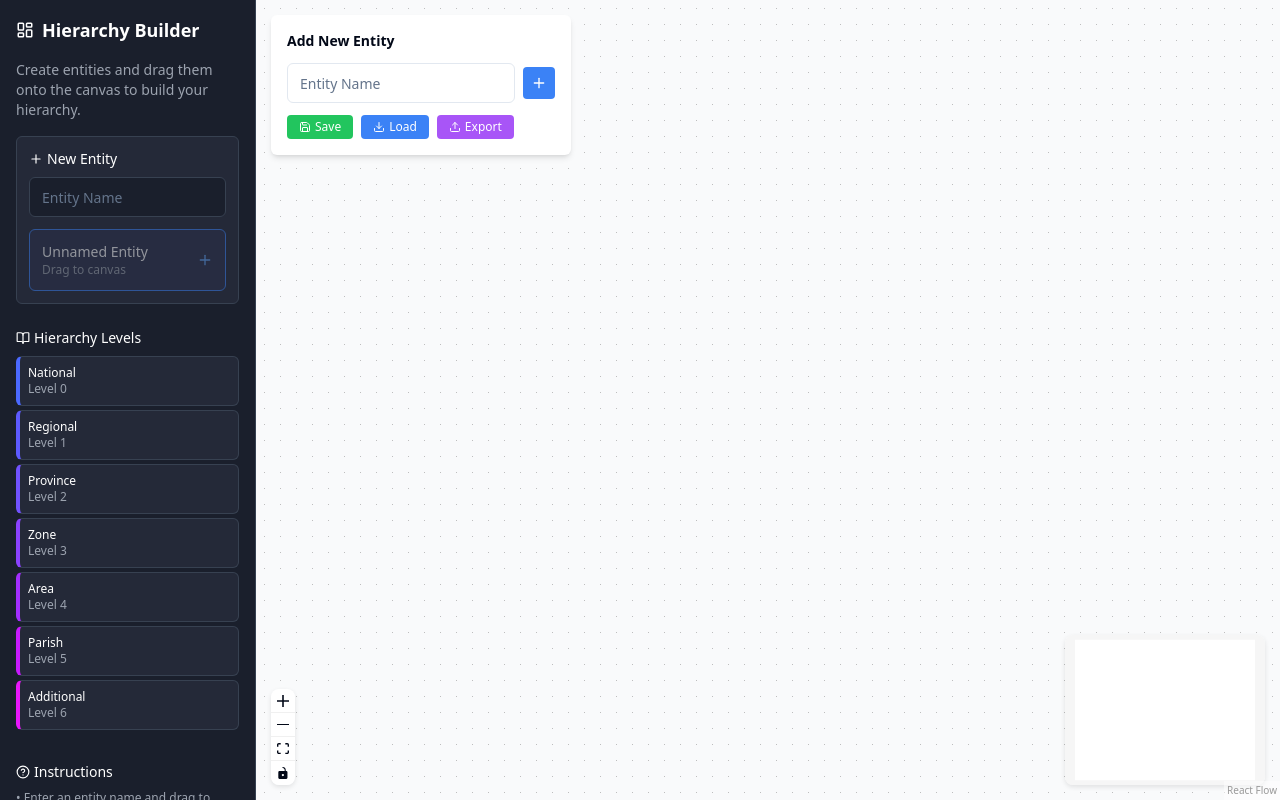
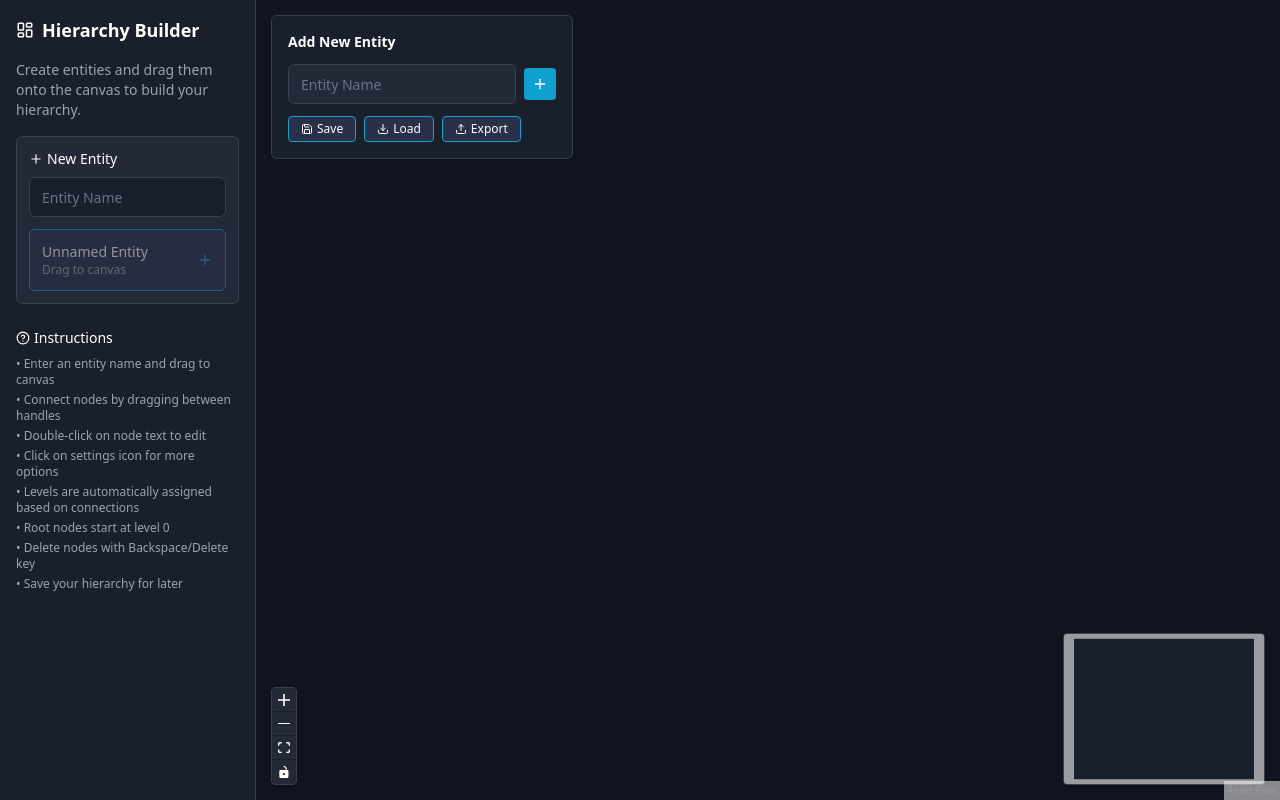
Before and after one commit to fade-proton/hierarchy-flow-craft, a React (Vite) app: page / in a window 1280 px wide. Built offline with nearby package versions, Linux system fonts and the light colour scheme.

Commit message:
Refactor: Improve node appearance and add settings drawer
- Changed node shape to square.
- Added a drawer for node settings.
- Implemented black and blue styling with hover effects.
- Added a grid background to the canvas.
- Removed the hierarchy levels from the sidebar.

```diff
--- a/src/components/FlowBuilder.tsx
+++ b/src/components/FlowBuilder.tsx
@@ -21,7 +21,6 @@ import { Plus, Minus, Move, Save, Download, Upload } from "lucide-react";
 import "@xyflow/react/dist/style.css";
 import { Sidebar } from "./Sidebar";
 import HierarchyNode, { HierarchyNodeData } from "./HierarchyNode";
-import { HIERARCHY_LEVELS } from "@/lib/constants";
 import { Input } from "./ui/input";
 
 const nodeTypes: NodeTypes = {
@@ -42,10 +41,10 @@ export const FlowBuilder = () => {
       addEdge({
         ...params,
         animated: true,
-        style: { stroke: "#3b82f6", strokeWidth: 2 },
+        style: { stroke: "#0FA0CE", strokeWidth: 2 },
         markerEnd: {
           type: MarkerType.ArrowClosed,
-          color: "#3b82f6",
+          color: "#0FA0CE",
         },
       }, eds)
     );
@@ -250,22 +249,33 @@ export const FlowBuilder = () => {
           fitView
           attributionPosition="bottom-right"
           deleteKeyCode={["Backspace", "Delete"]}
+          className="bg-[#121520]" // Dark background for the canvas
         >
-          <Background color="#aaaaaa" gap={16} />
-          <Controls />
-          <MiniMap nodeStrokeWidth={3} zoomable pannable />
-          <Panel position="top-left" className="bg-white p-4 rounded-md shadow-md">
+          <Background
+            color="#333"
+            gap={24}
+            size={2}
+            variant="grid"  // Grid background
+          />
+          <Controls className="bg-[#1A1F2C] border border-gray-700 text-white rounded-md overflow-hidden" />
+          <MiniMap
+            nodeStrokeWidth={3}
+            zoomable
+            pannable
+            className="bg-[#1A1F2C] border border-gray-700"
+          />
+          <Panel position="top-left" className="bg-[#1A1F2C] border border-gray-700 p-4 rounded-md shadow-md">
             <div className="flex flex-col space-y-3">
-              <h3 className="text-sm font-bold">Add New Entity</h3>
+              <h3 className="text-sm font-bold text-white">Add New Entity</h3>
               <div className="flex items-center space-x-2">
                 <Input
                   value={entityName}
                   onChange={(e) => setEntityName(e.target.value)}
                   placeholder="Entity Name"
-                  className="text-sm"
+                  className="text-sm bg-[#242938] text-white border-gray-700"
                 />
                 <button
-                  className="p-2 bg-blue-500 text-white rounded hover:bg-blue-600 transition-colors"
+                  className="p-2 bg-[#0FA0CE] text-white rounded hover:bg-[#0b8cba] transition-colors"
                   onClick={() => {
                     if (entityName.trim() && reactFlowInstance) {
                       const newNode: Node<HierarchyNodeData> = {
@@ -298,21 +308,21 @@ export const FlowBuilder = () => {
               <div className="flex space-x-2">
                 <button
                   onClick={saveFlow}
-                  className="flex items-center space-x-1 px-3 py-1 bg-green-500 text-white text-xs rounded hover:bg-green-600"
+                  className="flex items-center space-x-1 px-3 py-1 bg-[#2A304A] text-white text-xs rounded hover:bg-[#3A405A] transition-colors border border-[#0FA0CE]"
                 >
                   <Save size={12} />
                   <span>Save</span>
                 </button>
                 <button
                   onClick={loadFlow}
-                  className="flex items-center space-x-1 px-3 py-1 bg-blue-500 text-white text-xs rounded hover:bg-blue-600"
+                  className="flex items-center space-x-1 px-3 py-1 bg-[#2A304A] text-white text-xs rounded hover:bg-[#3A405A] transition-colors border border-[#0FA0CE]"
                 >
                   <Download size={12} />
                   <span>Load</span>
                 </button>
                 <button
                   onClick={exportFlow}
-                  className="flex items-center space-x-1 px-3 py-1 bg-purple-500 text-white text-xs rounded hover:bg-purple-600"
+                  className="flex items-center space-x-1 px-3 py-1 bg-[#2A304A] text-white text-xs rounded hover:bg-[#3A405A] transition-colors border border-[#0FA0CE]"
                 >
                   <Upload size={12} />
                   <span>Export</span>
--- a/src/components/HierarchyNode.tsx
+++ b/src/components/HierarchyNode.tsx
@@ -1,29 +1,36 @@
-
 import { memo, useState } from "react";
 import { Handle, Position, NodeProps } from "@xyflow/react";
 import { cn } from "@/lib/utils";
-import { HIERARCHY_LEVELS } from "@/lib/constants";
+import {
+  Drawer,
+  DrawerContent,
+  DrawerHeader,
+  DrawerTitle,
+  DrawerTrigger
+} from "@/components/ui/drawer";
+import { Settings } from "lucide-react";
 
-// Define the correct type for our node data with index signature to satisfy TypeScript
+// Define the correct type for our node data
 export interface HierarchyNodeData {
   label: string;
-  level: number;
+  level?: number;
   color?: string;
-  [key: string]: unknown; // Add index signature to satisfy Record<string, unknown>
+  [key: string]: unknown;
 }
 
-// Use NodeProps with the correct generic parameter
-const HierarchyNode = memo(({ id, data, selected }: NodeProps<HierarchyNodeData>) => {
+// Fix the typing to match what ReactFlow expects
+const HierarchyNode = memo(({ id, data, selected }: NodeProps) => {
   const [isEditing, setIsEditing] = useState(false);
-  const [label, setLabel] = useState(data.label);
+  const [label, setLabel] = useState(data?.label || "Entity");
+  const [drawerOpen, setDrawerOpen] = useState(false);
 
+  // Handle double click to edit the label
   const handleDoubleClick = () => {
     setIsEditing(true);
   };
 
   const handleBlur = () => {
     setIsEditing(false);
-    // Here you would typically update the node data in your state
   };
 
   const handleKeyDown = (e: React.KeyboardEvent<HTMLInputElement>) => {
@@ -32,23 +39,24 @@ const HierarchyNode = memo(({ id, data, selected }: NodeProps<HierarchyNodeData>
     }
   };
 
-  // Get background color based on hierarchy level
-  const getBgColor = () => {
-    return `hierarchy-${data.level}`;
+  // Get border color based on hierarchy level - we'll keep this for visual differentiation
+  const getBorderColor = () => {
+    const level = data?.level || 0;
+    return getHierarchyColor(level);
   };
 
   return (
+    <>
       <div
         className={cn(
-        "px-4 py-2 shadow-md rounded-md border-2 bg-white min-w-[150px]",
-        selected ? "border-blue-500" : "border-gray-200",
+          "px-4 py-4 shadow-md rounded-none border-l-4 w-[150px] h-[150px]", // Square shape
+          "bg-[#1A1F2C] text-white", // Dark background
+          "hover:bg-[#242938] transition-colors", // Hover effect
+          selected ? "border-[#0FA0CE]" : "border-gray-700", // Selection styling
         )}
-      style={{ borderLeftColor: getHierarchyColor(data.level), borderLeftWidth: '4px' }}
+        style={{ borderLeftColor: getBorderColor() }}
       >
-      <div className="bg-white p-1 rounded shadow text-xs absolute -top-6 left-1/2 transform -translate-x-1/2">
-        Level {data.level}
-      </div>
-
+        <div className="flex flex-col h-full">
           {isEditing ? (
             <input
               type="text"
@@ -56,36 +64,69 @@ const HierarchyNode = memo(({ id, data, selected }: NodeProps<HierarchyNodeData>
               onChange={(e) => setLabel(e.target.value)}
               onBlur={handleBlur}
               onKeyDown={handleKeyDown}
-          className="w-full bg-transparent text-center border-none focus:outline-none"
+              className="w-full bg-[#242938] text-white border-none focus:outline-none rounded-sm"
               autoFocus
             />
           ) : (
             <div
-          className="text-center font-medium text-gray-800"
+              className="text-center font-medium text-white flex-grow"
               onDoubleClick={handleDoubleClick}
             >
               {label}
             </div>
           )}
 
-      <div className="text-xs text-gray-500 text-center mt-1">
-        {HIERARCHY_LEVELS[data.level]}
+          <div className="mt-auto flex justify-end">
+            <Drawer open={drawerOpen} onOpenChange={setDrawerOpen}>
+              <DrawerTrigger asChild>
+                <button
+                  className="p-1 rounded-sm hover:bg-[#0FA0CE] text-gray-300 hover:text-white transition-colors focus:outline-none"
+                  onClick={() => setDrawerOpen(true)}
+                >
+                  <Settings size={18} />
+                </button>
+              </DrawerTrigger>
+              <DrawerContent className="bg-[#1A1F2C] text-white border-t-2 border-[#0FA0CE]">
+                <DrawerHeader>
+                  <DrawerTitle>Entity Settings: {label}</DrawerTitle>
+                </DrawerHeader>
+                <div className="p-4">
+                  <div className="mb-4">
+                    <label className="block text-sm font-medium mb-1">Entity Name</label>
+                    <input
+                      type="text"
+                      value={label}
+                      onChange={(e) => setLabel(e.target.value)}
+                      className="w-full bg-[#242938] text-white border border-gray-700 p-2 rounded-sm"
+                    />
+                  </div>
+                  <div>
+                    <label className="block text-sm font-medium mb-1">Level: {data?.level || 0}</label>
+                    <div className="text-sm text-gray-400">
+                      (Automatically calculated based on connections)
+                    </div>
+                  </div>
+                </div>
+              </DrawerContent>
+            </Drawer>
+          </div>
         </div>
 
         {/* Handles for connections */}
         <Handle
           type="target"
           position={Position.Top}
-        className="w-2 h-2 bg-blue-500 border-2 border-white rounded-full"
-        isConnectable={true} // All nodes can be targets now
+          className="w-2 h-2 bg-[#0FA0CE] border-2 border-white rounded-full"
+          isConnectable={true}
         />
         <Handle
           type="source"
           position={Position.Bottom}
-        className="w-2 h-2 bg-blue-500 border-2 border-white rounded-full"
-        isConnectable={true} // All nodes can be sources now
+          className="w-2 h-2 bg-[#0FA0CE] border-2 border-white rounded-full"
+          isConnectable={true}
         />
       </div>
+    </>
   );
 });
 
@@ -94,13 +135,13 @@ HierarchyNode.displayName = "HierarchyNode";
 // Helper function to get hierarchy color based on level
 function getHierarchyColor(level: number): string {
   const colors: Record<number, string> = {
-    0: "#4B69FF", // National - Blue
-    1: "#5D5AFF", // Regional - Blue-Purple
-    2: "#7152FF", // Province - Purple
-    3: "#8B42FF", // Zone - Purple-Violet
-    4: "#A32EFF", // Area - Violet
-    5: "#C71AFD", // Parish - Pink-Purple
-    6: "#E816FA", // Additional level - Pink
+    0: "#4B69FF", // Blue
+    1: "#5D5AFF", // Blue-Purple
+    2: "#7152FF", // Purple
+    3: "#8B42FF", // Purple-Violet
+    4: "#A32EFF", // Violet
+    5: "#C71AFD", // Pink-Purple
+    6: "#E816FA", // Pink
   };
 
   return colors[level] || colors[0];
--- a/src/components/Sidebar.tsx
+++ b/src/components/Sidebar.tsx
@@ -1,8 +1,7 @@
 
 import { DragEvent, useState } from "react";
-import { HIERARCHY_LEVELS } from "@/lib/constants";
 import { Input } from "./ui/input";
-import { Plus, HelpCircle, LayoutDashboard, BookOpen } from "lucide-react";
+import { Plus, HelpCircle, LayoutDashboard } from "lucide-react";
 
 export const Sidebar = () => {
   const [newEntityName, setNewEntityName] = useState("");
@@ -43,7 +42,7 @@ export const Sidebar = () => {
         </div>
 
         <div
-          className="mt-3 p-3 border border-blue-500 rounded-md bg-[#2A304A] cursor-move flex items-center justify-between"
+          className="mt-3 p-3 border border-[#0FA0CE] rounded-md bg-[#2A304A] cursor-move flex items-center justify-between"
           draggable={newEntityName.trim().length > 0}
           onDragStart={(event) =>
             onDragStart(event, "hierarchyNode", newEntityName)
@@ -56,32 +55,11 @@ export const Sidebar = () => {
             <div className="text-sm font-medium">{newEntityName || "Unnamed Entity"}</div>
             <div className="text-xs text-gray-400">Drag to canvas</div>
           </div>
-          <Plus size={16} className="text-blue-400" />
+          <Plus size={16} className="text-[#0FA0CE]" />
         </div>
       </div>
 
       <div className="mt-6">
-        <h3 className="text-sm font-medium mb-2 flex items-center">
-          <BookOpen size={14} className="mr-1" />
-          Hierarchy Levels
-        </h3>
-        <div className="space-y-1">
-          {Object.entries(HIERARCHY_LEVELS).map(([level, label]) => (
-            <div
-              key={level}
-              className="p-2 border border-l-4 rounded-md text-xs bg-[#242938] border-gray-700"
-              style={{
-                borderLeftColor: getHierarchyColor(parseInt(level)),
-              }}
-            >
-              <div className="font-medium">{label}</div>
-              <div className="text-gray-400">Level {level}</div>
-            </div>
-          ))}
-        </div>
-      </div>
-
-      <div className="mt-8">
         <h3 className="text-sm font-medium mb-2 flex items-center">
           <HelpCircle size={14} className="mr-1" />
           Instructions
@@ -90,6 +68,7 @@ export const Sidebar = () => {
           <li>• Enter an entity name and drag to canvas</li>
           <li>• Connect nodes by dragging between handles</li>
           <li>• Double-click on node text to edit</li>
+          <li>• Click on settings icon for more options</li>
           <li>• Levels are automatically assigned based on connections</li>
           <li>• Root nodes start at level 0</li>
           <li>• Delete nodes with Backspace/Delete key</li>
@@ -99,18 +78,3 @@ export const Sidebar = () => {
     </aside>
   );
 };
-
-// Helper function to get hierarchy color based on level
-function getHierarchyColor(level: number): string {
-  const colors: Record<number, string> = {
-    0: "#4B69FF", // National - Blue
-    1: "#5D5AFF", // Regional - Blue-Purple
-    2: "#7152FF", // Province - Purple
-    3: "#8B42FF", // Zone - Purple-Violet
-    4: "#A32EFF", // Area - Violet
-    5: "#C71AFD", // Parish - Pink-Purple
-    6: "#E816FA", // Additional level - Pink
-  };
-
-  return colors[level] || colors[0];
-}
--- a/src/index.css
+++ b/src/index.css
@@ -1,4 +1,3 @@
-
 @tailwind base;
 @tailwind components;
 @tailwind utilities;
@@ -103,22 +102,32 @@
 
 /* Flow Builder Specific Styles */
 .react-flow__node {
-  border-radius: 8px;
+  border-radius: 0; /* Square nodes */
   padding: 10px;
-  box-shadow: 0 2px 5px rgba(0, 0, 0, 0.1);
-  transition: box-shadow 0.2s, border-color 0.2s;
+  box-shadow: 0 4px 8px rgba(0, 0, 0, 0.3);
+  transition: all 0.2s ease;
+}
+
+.react-flow__node:hover {
+  transform: translateY(-2px);
+  box-shadow: 0 6px 12px rgba(0, 0, 0, 0.4);
 }
 
 .react-flow__node.selected {
-  box-shadow: 0 0 0 2px #4299e1, 0 2px 5px rgba(0, 0, 0, 0.1);
+  box-shadow: 0 0 0 2px #0FA0CE, 0 4px 8px rgba(0, 0, 0, 0.3);
 }
 
 .react-flow__handle {
   width: 8px;
   height: 8px;
   border-radius: 50%;
-  background-color: #4299e1;
-  border: 2px solid #ffffff;
+  background-color: #0FA0CE;
+  border: 2px solid #FFFFFF;
+}
+
+.react-flow__handle:hover {
+  background-color: #0b8cba;
+  transform: scale(1.2);
 }
 
 .react-flow__edge-path {
@@ -126,31 +135,37 @@
 }
 
 .react-flow__edge.selected .react-flow__edge-path {
-  stroke: #4299e1;
+  stroke: #0FA0CE;
   stroke-width: 3;
 }
 
 .react-flow__controls {
-  box-shadow: 0 2px 5px rgba(0, 0, 0, 0.1);
-  border-radius: 8px;
+  box-shadow: 0 2px 5px rgba(0, 0, 0, 0.3);
+  border-radius: 4px;
   overflow: hidden;
 }
 
 .react-flow__controls-button {
-  background-color: #ffffff;
+  background-color: #242938;
   border: none;
-  border-bottom: 1px solid #f0f0f0;
+  border-bottom: 1px solid #1A1F2C;
   width: 24px;
   height: 24px;
   padding: 5px;
+  color: white;
 }
 
 .react-flow__controls-button:hover {
-  background-color: #f5f5f5;
+  background-color: #2A304A;
 }
 
 .react-flow__minimap {
-  border-radius: 8px;
+  border-radius: 4px;
   overflow: hidden;
-  box-shadow: 0 2px 5px rgba(0, 0, 0, 0.1);
+  box-shadow: 0 2px 5px rgba(0, 0, 0, 0.3);
 }
+
+/* Drawer Animation */
+.vaul-drawer {
+  transition: transform 0.3s ease;
+}
```
Lines whose indentation alone changed are shown as unchanged.
